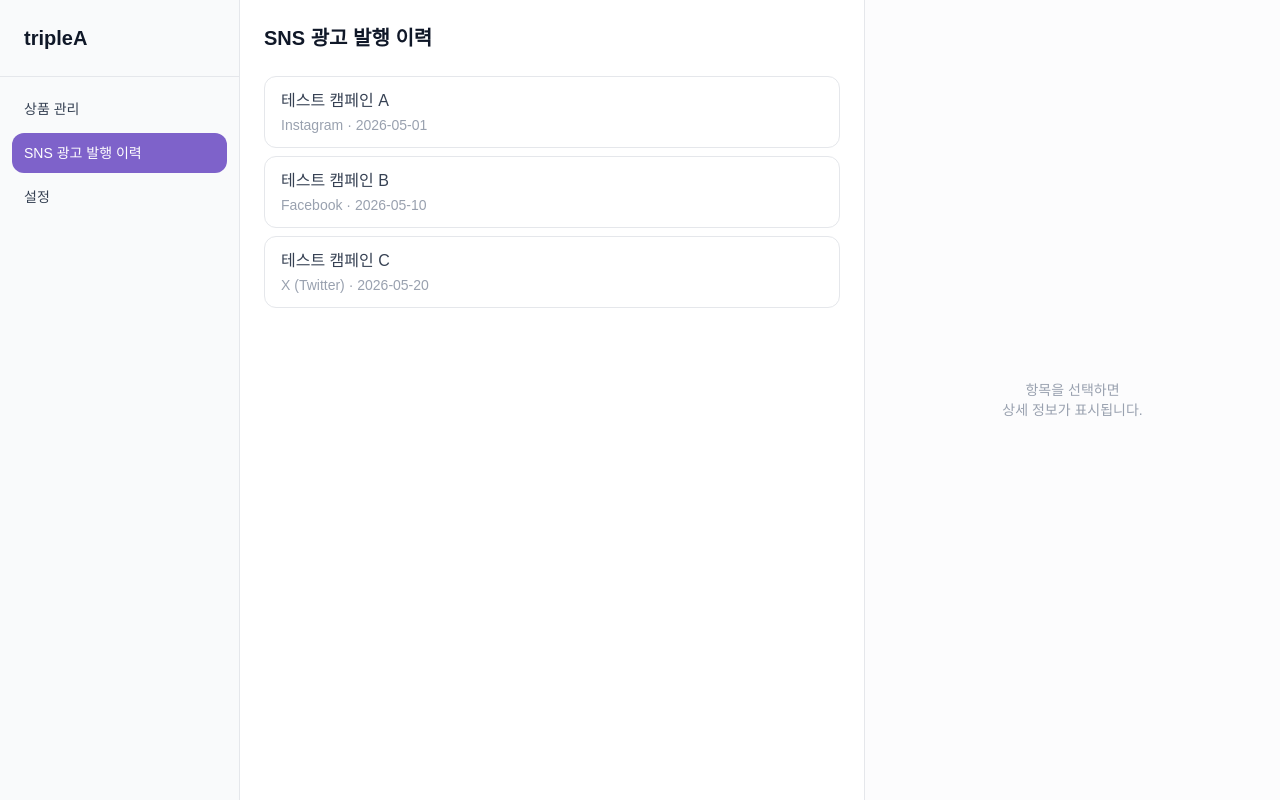
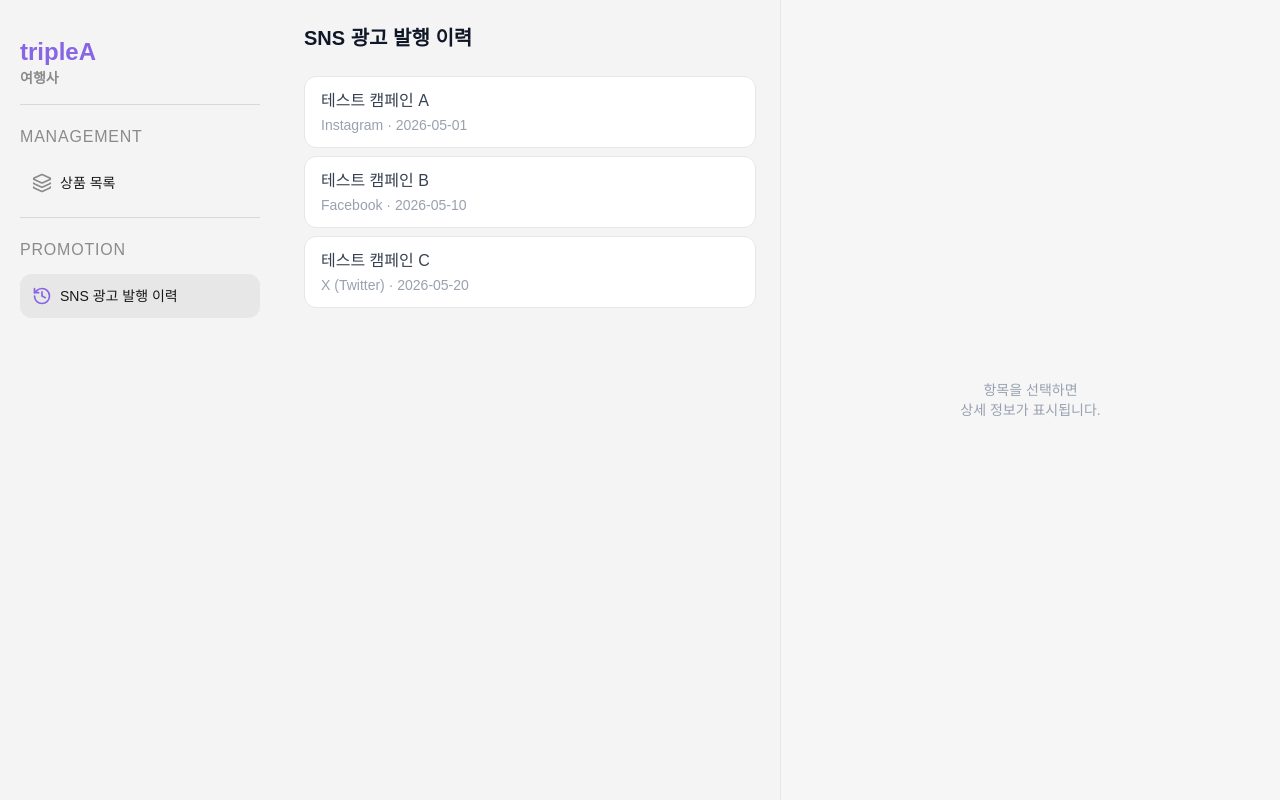
Before and after one commit to CSID-DGU/2026-1-CECD1-3-tripleA-07, a Next.js app in the folder client/: page /history in a window 1280 px wide. Built offline with nearby package versions, Linux system fonts and the light colour scheme.

Commit message:
✨ Completed Side Bar

```diff
--- a/client/src/app/(dashboard)/layout.tsx
+++ b/client/src/app/(dashboard)/layout.tsx
@@ -6,7 +6,7 @@ export default function DashboardLayout({
   children: React.ReactNode;
 }) {
   return (
-    <div className="flex h-screen bg-white overflow-hidden">
+    <div className="flex h-screen bg-canvas overflow-hidden">
       <Sidebar />
       <main className="flex-1 overflow-hidden">{children}</main>
     </div>
--- a/client/src/components/common/Sidebar.tsx
+++ b/client/src/components/common/Sidebar.tsx
@@ -2,34 +2,59 @@
 
 import Link from "next/link";
 import { usePathname } from "next/navigation";
+import { Layers, History } from "lucide-react";
+import { ElementType } from "react";
 
-const NAV_ITEMS = [
-  { href: "/products", label: "상품 관리" },
-  { href: "/history", label: "SNS 광고 발행 이력" },
-  { href: "/settings", label: "설정" },
+const NAV_SECTIONS: { label: string; items: { href: string; label: string; icon: ElementType }[] }[] = [
+  {
+    label: "Management",
+    items: [{ href: "/products", label: "상품 목록", icon: Layers }],
+  },
+  {
+    label: "Promotion",
+    items: [{ href: "/history", label: "SNS 광고 발행 이력", icon: History }],
+  },
 ];
 
 export default function Sidebar() {
   const pathname = usePathname();
 
   return (
-    <aside className="w-60 h-full flex flex-col bg-gray-50 border-r border-gray-200 shrink-0">
-      <div className="p-6 border-b border-gray-200">
-        <h1 className="text-xl font-bold text-gray-900">tripleA</h1>
+    <aside className="w-70 h-full px-5 py-9 flex flex-col bg-canvas shrink-0 space-y-4">
+      <div className="">
+        <h1 className="text-2xl font-bold text-primary">tripleA</h1>
+        <h1 className="text-sm font-bold text-foreground/48">여행사</h1>
       </div>
-      <nav className="flex-1 p-3 space-y-1">
-        {NAV_ITEMS.map(({ href, label }) => (
+
+      <nav className="flex-1 overflow-y-auto">
+        {NAV_SECTIONS.map(({ label, items }) => (
+          <div key={label} className="py-3 border-t border-border">
+            {/*..그룹명..*/}
+            <div className="h-11 flex items-center justify-start">
+              <p className="mb-1 text-base font-medium text-foreground/48 uppercase tracking-wider">
+                {label}
+              </p>
+            </div>
+            {/*..아이템..*/}
+            {items.map(({ href, label: itemLabel, icon: Icon }) => {
+              const isActive = pathname === href;
+              return (
                 <Link
                   key={href}
                   href={href}
-            className={`flex items-center px-3 py-2.5 rounded-xl text-sm font-medium transition-colors ${
-              pathname === href
-                ? "bg-[#7e62ca] text-white"
-                : "text-gray-700 hover:bg-gray-200"
+                  className={`h-11 flex items-center gap-2 px-3 rounded-xl text-sm font-medium transition-colors text-foreground ${
+                    isActive ? "bg-foreground/6" : "hover:bg-foreground/6"
                   }`}
                 >
-            {label}
+                  <Icon
+                    size={20}
+                    className={isActive ? "text-primary" : "text-foreground/48"}
+                  />
+                  {itemLabel}
                 </Link>
+              );
+            })}
+          </div>
         ))}
       </nav>
     </aside>
--- a/client/src/components/inspector/InspectorPanel.tsx
+++ b/client/src/components/inspector/InspectorPanel.tsx
@@ -51,7 +51,7 @@ export default function InspectorPanel() {
 
   if (!state) {
     return (
-      <div className="w-[40%] h-full shrink-0 flex items-center justify-center bg-gray-50/50 border-l border-gray-200 text-gray-400">
+      <div className="w-[50%] max-w-140 h-full shrink-0 flex items-center justify-center bg-gray-50/50 border-l border-gray-200 text-gray-400">
         <p className="text-sm text-center">
           항목을 선택하면
           <br />
@@ -63,14 +63,14 @@ export default function InspectorPanel() {
 
   if (state.type === "history") {
     return (
-      <div className="w-[40%] h-full shrink-0 border-l border-gray-200">
+      <div className="w-[50%] max-w-140 h-full shrink-0 border-l border-gray-200">
         <HistoryDetail id={state.id} />
       </div>
     );
   }
 
   return (
-    <div className="w-[40%] h-full shrink-0">
+    <div className="w-[50%] max-w-140 h-full shrink-0">
       <ProductEditor
         key={state.product === null ? "new" : state.product.id}
         product={state.product}
```
Lines whose indentation alone changed are shown as unchanged.
